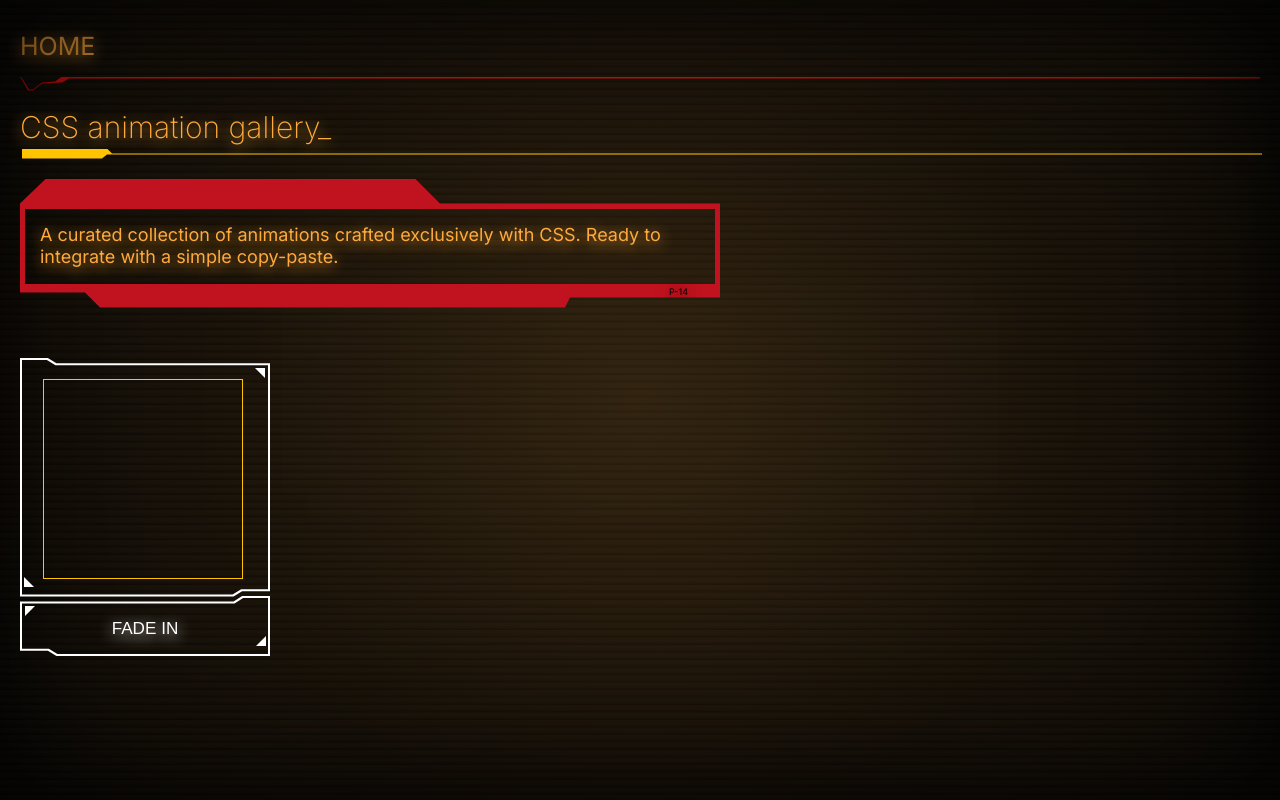
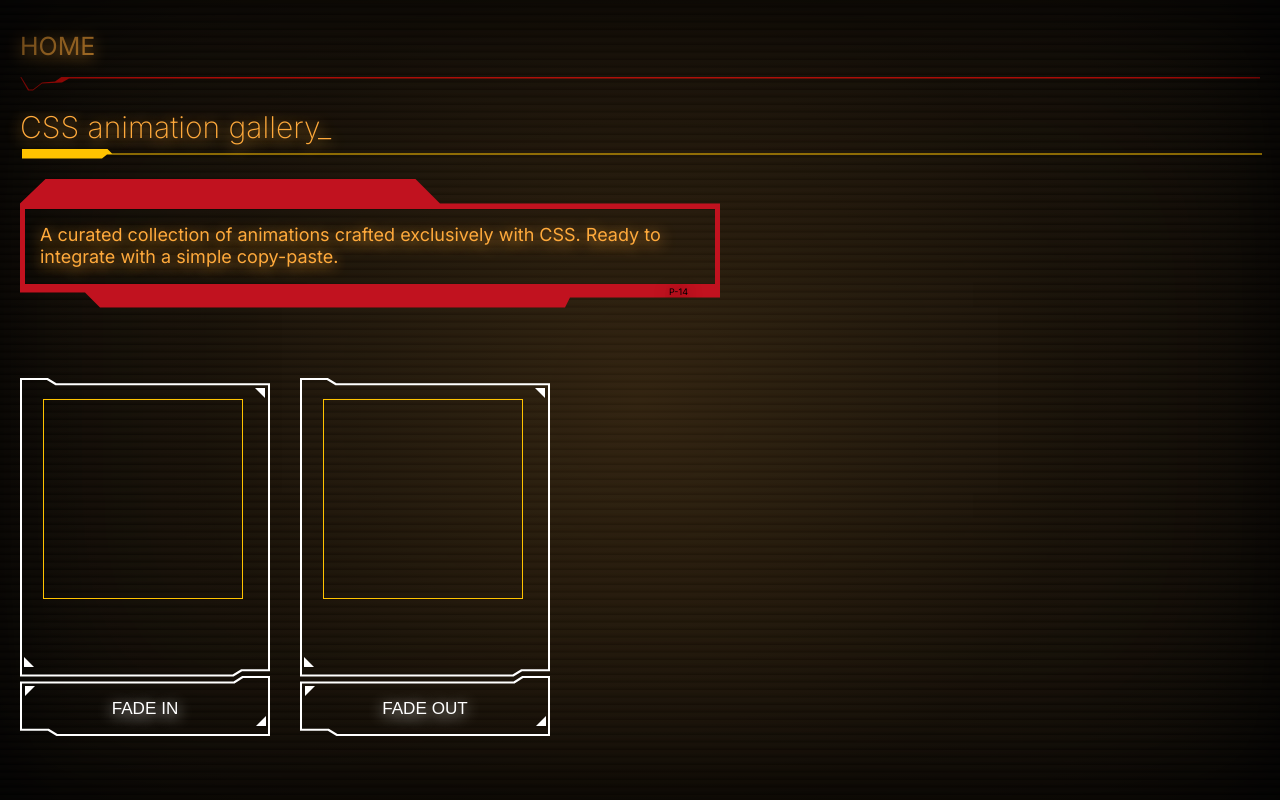
Before and after one commit to Andriikryl/animation, a Next.js app: page / in a window 1280 px wide. Built offline with nearby package versions, Linux system fonts and the light colour scheme.

Commit message:
add fadeOut component

```diff
--- /dev/null
+++ b/src/components/FadeOut/FadeOut.tsx
@@ -0,0 +1,5 @@
+import React from "react";
+import style from "./style.module.css";
+export default function FadeOut() {
+    return <div className={style.box}></div>;
+}
--- /dev/null
+++ b/src/components/FadeOut/style.module.css
@@ -0,0 +1,20 @@
+.box{
+    position: relative;
+    z-index: 200;
+    width: 200px;
+    height: 200px;
+    border: 1px solid #ffc300;
+}
+
+.box:hover{
+    animation: fade-in 500ms ease-in-out;
+}
+
+@keyframes fade-in {
+    0%{
+        opacity: 1;
+      }
+      100% {
+        opacity: 0;
+      }
+}
--- a/src/components/gallery/Gallery.tsx
+++ b/src/components/gallery/Gallery.tsx
@@ -3,6 +3,7 @@ import styles from "./style.module.css";
 import { Container } from "../container/Container";
 import AnimationWrapper from "../animationWrapper/AnimationWrapper";
 import FadiIn from "../FadeIn/FadiIn";
+import FadeOut from "../FadeOut/FadeOut";
 export default function Gallery() {
   return (
     <section className={styles.gallery}>
@@ -11,6 +12,9 @@ export default function Gallery() {
           <AnimationWrapper nameLink={"fade in"} href="/fade-in">
             <FadiIn />
           </AnimationWrapper>
+          <AnimationWrapper nameLink={"fade out"} href="/fade-out">
+            <FadeOut />
+          </AnimationWrapper>
         </div>
       </Container>
     </section>
--- a/src/components/gallery/style.module.css
+++ b/src/components/gallery/style.module.css
@@ -1,3 +1,9 @@
 .gallery{
     margin-block: 50px;
 }
+
+.gallery__box{
+    padding-block: 20px;
+    gap: 30px;
+    display: flex;
+}
```
